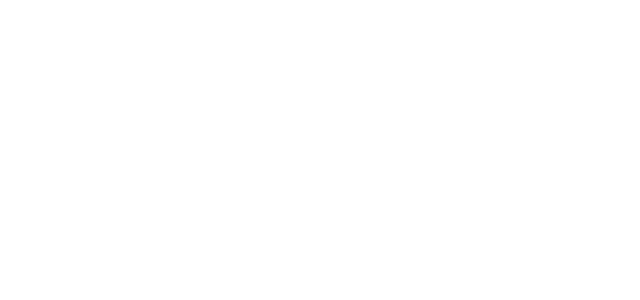
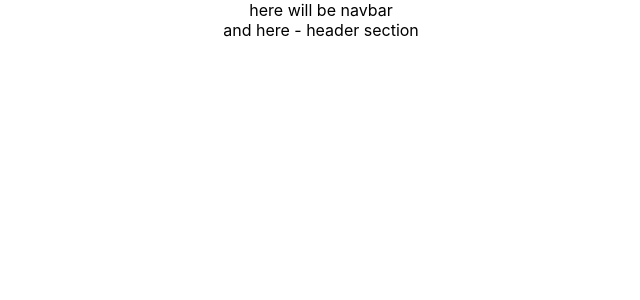
Before and after one commit to Thayorns/Portfolio, a React (Create React App) app in the folder my-app/: page / in a window 1280 px wide. Shown: the top 300 px of the page, without its empty margins (319-959 px from the left). Built offline with nearby package versions, Linux system fonts and the light colour scheme.

Commit message:
create components2

```diff
--- a/my-app/src/components/header/header.js
+++ b/my-app/src/components/header/header.js
@@ -1,6 +1,15 @@
 import './header.css'
 
 const Header = () => {
-
+    return (
+        <section className='header-section'>
+            <nav>
+                here will be navbar
+            </nav>
+            <div>
+                and here - header section
+            </div>
+        </section>
+    )
 }
 export default Header
```
